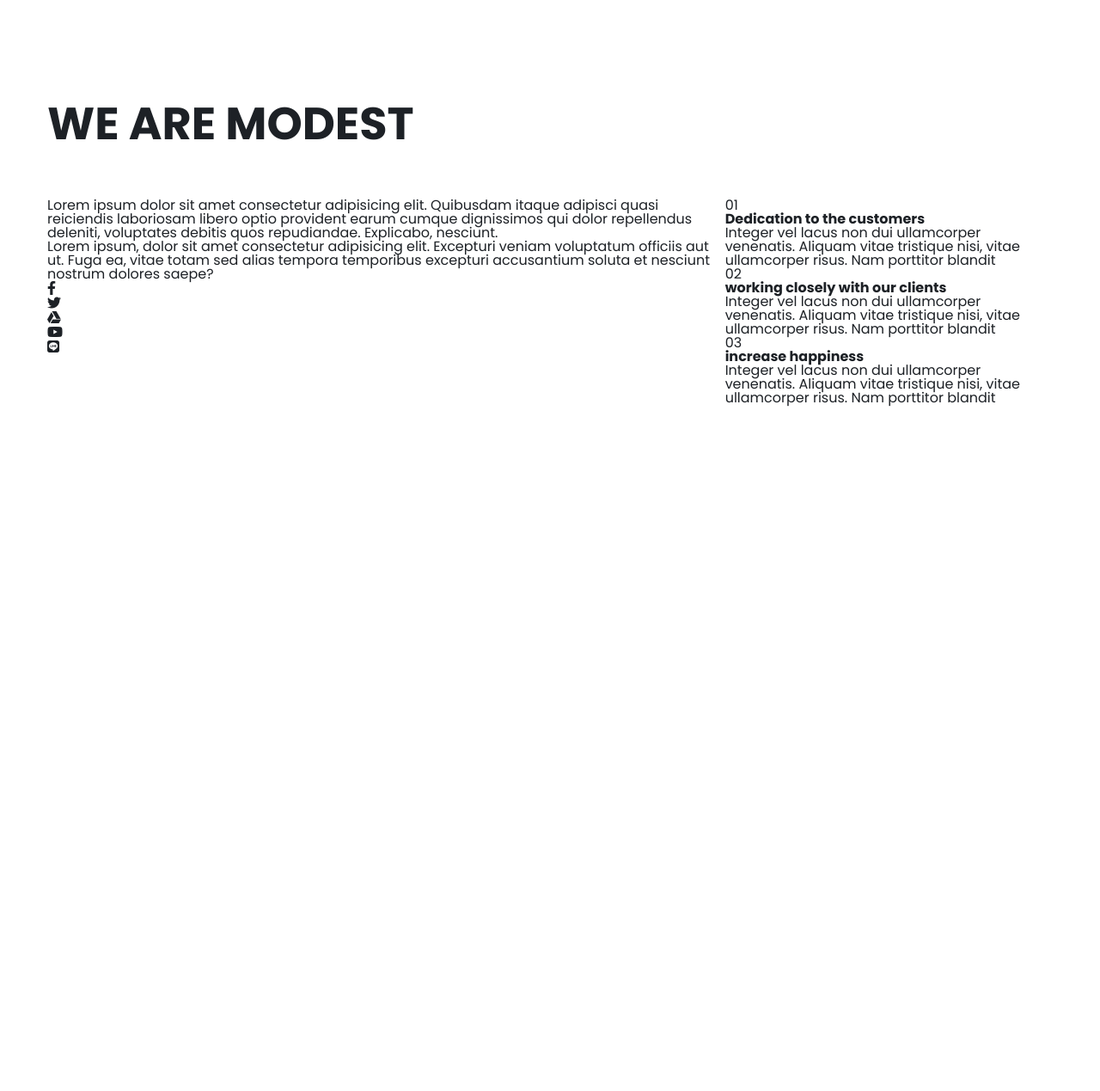
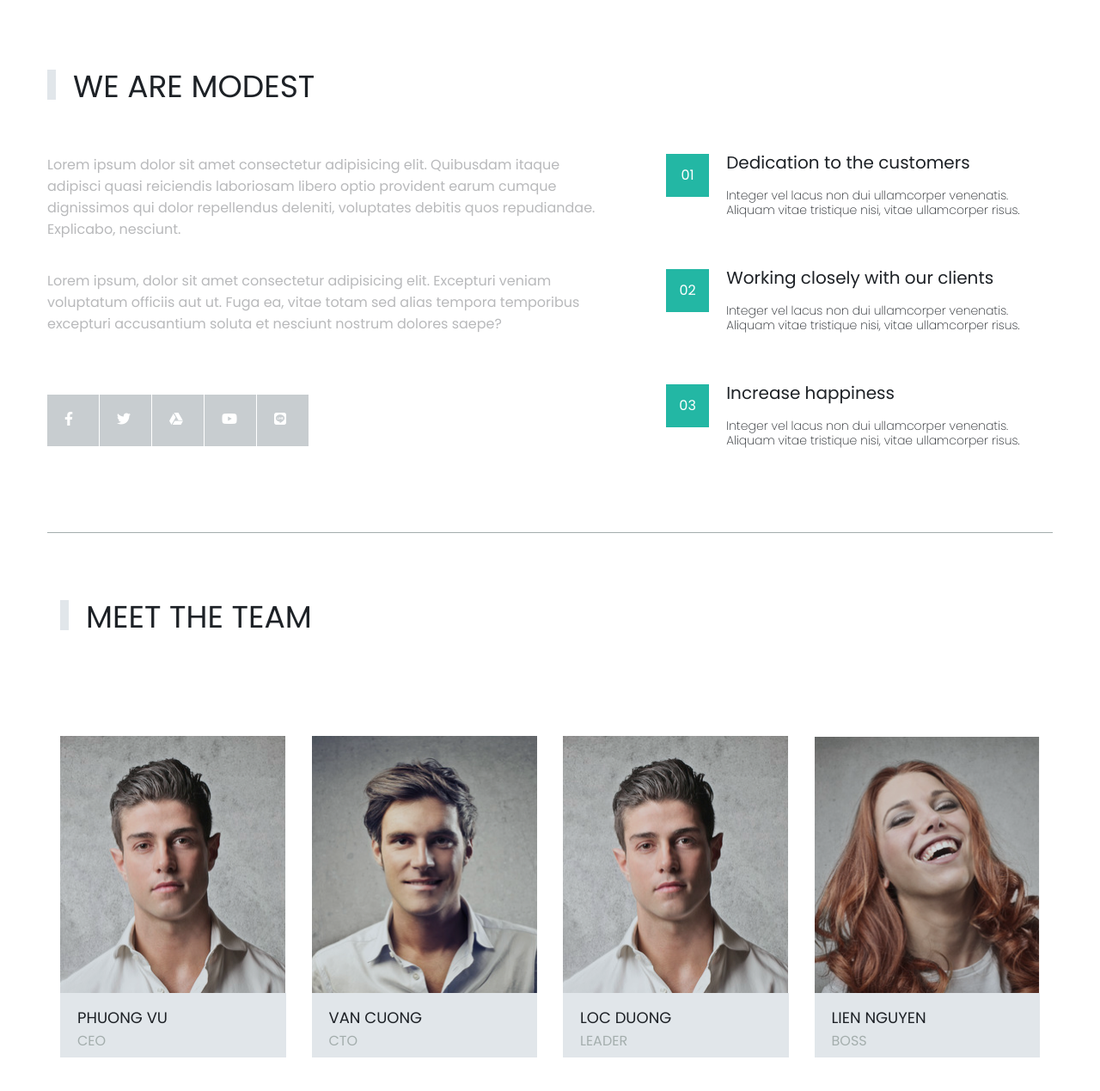
Before and after one commit to hakida129/modast, a plain HTML site: page index.html in a window 1280 px wide. Shown: the part 737-2006 px from the top of the page at 86% size. Before the commit the page ends 1211 px from the top, so only its background shows below. Drawn offline with Linux system fonts and the light colour scheme.

Commit message:
add modest and team

```diff
--- a/_global.scss
+++ b/_global.scss
@@ -1,4 +1,5 @@
-* {
+*,
+span {
   margin: 0;
   padding: 0;
   box-sizing: border-box;
@@ -19,6 +20,7 @@ body {
   line-height: 1;
   background-color: white;
   color: $gray-dark;
+  margin-bottom: 100px;
 }
 ul,
 li {
@@ -42,11 +44,30 @@ li {
   border-radius: 6px;
   margin-top: 30px;
   background-color: transparent;
-  border: 2px solid;
+  border: 2px solid white;
   margin-right: 10px;
+  outline: none;
 }
 .button:hover {
   background-color: #23b7a4;
-  border: none;
-  outline: none;
+  border: 2px solid transparent;
 }
+.heading {
+  h2 {
+    padding-top: 80px;
+    padding-bottom: 60px;
+    padding-left: 30px;
+    font-size: 36px;
+    font-weight: 500;
+    text-transform: uppercase;
+  }
+}
+.heading:before {
+  content: "";
+  height: 35px;
+  width: 10px;
+  background-color: #e1e6ea;
+  position: absolute;
+  top: 78px;
+  left: 0;
+}
--- a/_header.scss
+++ b/_header.scss
@@ -19,11 +19,12 @@
       margin-right: 40px;
       display: inline-block;
       padding: 8px 10px;
+      border: 3px solid transparent;
     }
     &-item:hover {
       color: $text-hover;
-      border: solid 3px;
       border-radius: 6px;
+      border-color: $text-hover;
     }
     &-link {
       color: $text-color;
--- a/_modest.scss
+++ b/_modest.scss
@@ -1,19 +1,70 @@
 .modest {
-  &-heading {
-    padding-top: 80px;
-    padding-bottom: 60px;
-    font-weight: lighter;
-    font-size: 35px;
-    text-transform: uppercase;
-  }
-  &-heading:before {
-    content: "";
-    height: 35px;
-    width: 10px;
-    padding-right: 15px;
-  }
+  position: relative;
+  border-bottom: 1px solid $text-color;
   &-content {
     display: flex;
     justify-content: space-between;
   }
+  &-info {
+    padding-bottom: 100px;
+    max-width: 650px;
+  }
+  &-desc {
+    p {
+      line-height: 25px;
+      color: #b8b9bb;
+      padding-bottom: 35px;
+    }
+  }
+  &-social {
+    display: flex;
+    align-items: center;
+    justify-content: flex-start;
+    padding-top: 35px;
+    &-item {
+      padding: 20px;
+      background-color: #c8cdd0;
+      margin-right: 1px;
+      color: white;
+      width: 60px;
+      height: 60px;
+      i {
+        text-align: center;
+      }
+    }
+  }
+  &-list {
+    margin-left: 35px;
+    max-width: 450px;
+  }
+  &-item {
+    display: flex;
+    justify-content: flex-start;
+    align-items: flex-start;
+    span {
+      display: block;
+      width: 89px;
+      height: 50px;
+      background-color: #23b7a4;
+      color: white;
+      margin-right: 20px;
+      text-align: center;
+      line-height: 50px;
+    }
+    &-title {
+      font-weight: 200;
+      font-size: 20px;
+      margin-bottom: 20px;
+      h4 {
+        font-size: 20px;
+        font-weight: 400;
+        margin-bottom: 20px;
+      }
+      p {
+        font-size: 14px;
+        line-height: 17px;
+        margin-bottom: 40px;
+      }
+    }
+  }
 }
--- /dev/null
+++ b/_team.scss
@@ -0,0 +1,28 @@
+.team {
+  position: relative;
+  max-width: 1140px;
+  &-list {
+    display: flex;
+    align-items: center;
+    justify-content: space-between;
+  }
+  &-item {
+    width: calc(25% - 22.5px);
+    margin-top: 60px;
+    &-info {
+      height: 75px;
+      background-color: #e1e6ea;
+      text-transform: uppercase;
+      padding-top: 20px;
+      padding-left: 20px;
+    }
+    &-name {
+      padding-bottom: 10px;
+      font-size: 18px;
+    }
+    &-desc {
+      font-size: 16px;
+      color: $text-color;
+    }
+  }
+}
--- a/index.html
+++ b/index.html
@@ -5,7 +5,7 @@
   <meta charset="UTF-8" />
   <meta http-equiv="X-UA-Compatible" content="IE=edge" />
   <meta name="viewport" content="width=device-width, initial-scale=1.0" />
-  <link href="https://fonts.googleapis.com/css2?family=Poppins:wght@300;400;600;700&display=swap" rel="stylesheet" />
+  <link href="https://fonts.googleapis.com/css2?family=Poppins:wght@200;300;400;600;700&display=swap" rel="stylesheet" />
   <link rel="stylesheet" href="./style.css" />
   <link rel="stylesheet" href="https://cdnjs.cloudflare.com/ajax/libs/font-awesome/5.15.3/css/all.min.css">
   <title>MODEST</title>
@@ -70,10 +70,8 @@
       </div>
     </div>
   </section>
-  <section class="modest container">
-    <div class="modest-heading">
-      <h2>we are modest</h2>
-    </div>
+  <section class="modest container heading">
+    <h2>we are modest</h2>
     <div class="modest-content">
       <div class="modest-info">
         <div class="modest-desc">
@@ -103,22 +101,55 @@
           <span>01</span>
           <div class="modest-item-title">
             <h4>Dedication to the customers</h4>
-            <p>Integer vel lacus non dui ullamcorper venenatis. Aliquam vitae tristique nisi, vitae ullamcorper risus. Nam porttitor blandit </p>
+            <p>Integer vel lacus non dui ullamcorper venenatis. Aliquam vitae tristique nisi, vitae ullamcorper risus. </p>
           </div>
         </div>
         <div class="modest-item">
           <span>02</span>
           <div class="modest-item-title">
-            <h4>working closely with our clients</h4>
-            <p>Integer vel lacus non dui ullamcorper venenatis. Aliquam vitae tristique nisi, vitae ullamcorper risus. Nam porttitor blandit </p>
+            <h4>Working closely with our clients</h4>
+            <p>Integer vel lacus non dui ullamcorper venenatis. Aliquam vitae tristique nisi, vitae ullamcorper risus. </p>
           </div>
         </div>
         <div class="modest-item">
           <span>03</span>
           <div class="modest-item-title">
-            <h4>increase happiness</h4>
-            <p>Integer vel lacus non dui ullamcorper venenatis. Aliquam vitae tristique nisi, vitae ullamcorper risus. Nam porttitor blandit </p>
+            <h4>Increase happiness</h4>
+            <p>Integer vel lacus non dui ullamcorper venenatis. Aliquam vitae tristique nisi, vitae ullamcorper risus.  </p>
           </div>
+        </div>
+      </div>
+    </div>
+  </section>
+  <section class="team container heading">
+    <h2>meet the team</h2>
+    <div class="team-list">
+      <div class="team-item">
+        <img src="./images/img1.png" alt="" class="team-item-image">
+        <div class="team-item-info">
+          <div class="team-item-name">Phuong Vu</div>
+          <div class="team-item-desc">CEO</div>
+        </div>
+      </div>
+      <div class="team-item">
+        <img src="./images/img3.png" alt="" class="team-item-image">
+        <div class="team-item-info">
+          <div class="team-item-name">Van Cuong</div>
+          <div class="team-item-desc">CTO</div>
+        </div>
+      </div>
+      <div class="team-item">
+        <img src="./images/img1.png" alt="" class="team-item-image">
+        <div class="team-item-info">
+          <div class="team-item-name">Loc Duong</div>
+          <div class="team-item-desc">Leader</div>
+        </div>
+      </div>
+      <div class="team-item">
+        <img src="./images/img2.png" alt="" class="team-item-image">
+        <div class="team-item-info">
+          <div class="team-item-name">Lien Nguyen</div>
+          <div class="team-item-desc">Boss</div>
         </div>
       </div>
     </div>
--- a/style.scss
+++ b/style.scss
@@ -3,3 +3,4 @@
 @import "header";
 @import "banner";
 @import "modest";
+@import "team";
```
Also changed, not shown: images/img1.png (added), images/img2.png (added), images/img3.png (added), style.css, 1 other file.
